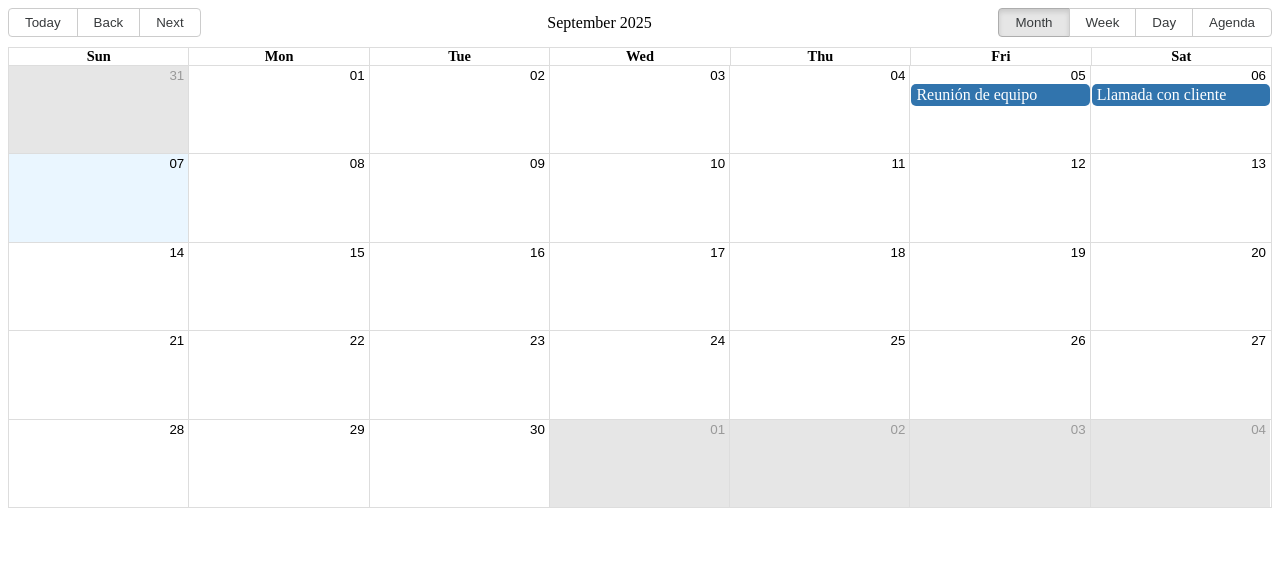
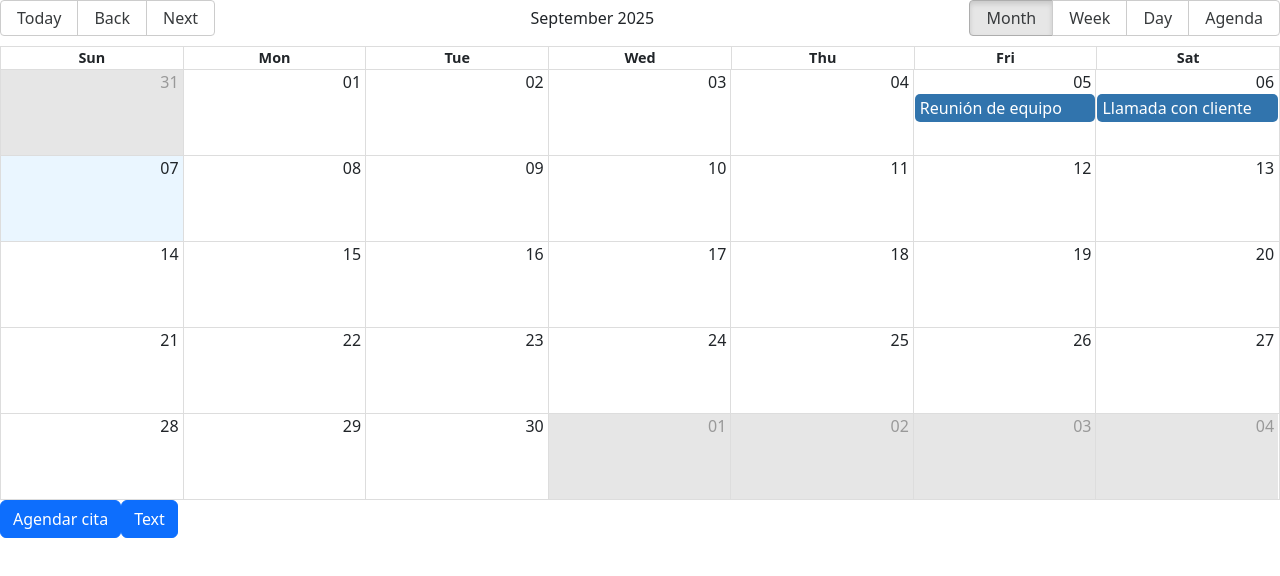
Before and after one commit to the-sergius/english-class-schedule, a React (Vite) app: page / in a window 1280 px wide. Shown: the top 576 px of the page. Built offline with nearby package versions, Linux system fonts and the light colour scheme.

Commit message:
Upgrade components

```diff
--- a/package.json
+++ b/package.json
@@ -10,9 +10,11 @@
     "preview": "vite preview"
   },
   "dependencies": {
+    "bootstrap": "^5.3.8",
     "moment": "^2.30.1",
     "react": "^19.1.1",
     "react-big-calendar": "^1.19.4",
+    "react-bootstrap": "^2.10.10",
     "react-dom": "^19.1.1"
   },
   "devDependencies": {
--- a/src/App.tsx
+++ b/src/App.tsx
@@ -1,6 +1,14 @@
-import BasicCalendar from "./components/BasicCalendar/BasicCalendar";
+import Calendar from "./components/Calendar";
+import "bootstrap/dist/css/bootstrap.min.css";
+import Button from "react-bootstrap/Button";
 function App() {
-  return <BasicCalendar />;
+  return (
+    <>
+      <Calendar />
+      <Button variant="primary">Agendar cita</Button>
+      <Button variant="primary">Text</Button>
+    </>
+  );
 }
 
 export default App;
--- a/src/components/BasicCalendar/BasicCalendar.tsx
+++ /dev/null
@@ -1,5 +0,0 @@
-import Calendar from "../Calendar";
-
-export default function BasicCalendar() {
-  return <Calendar />;
-}
```
Also changed, not shown: src/components/TeachersView.tsx (added), 1 other file (tests, documents, lock files or other folders).
